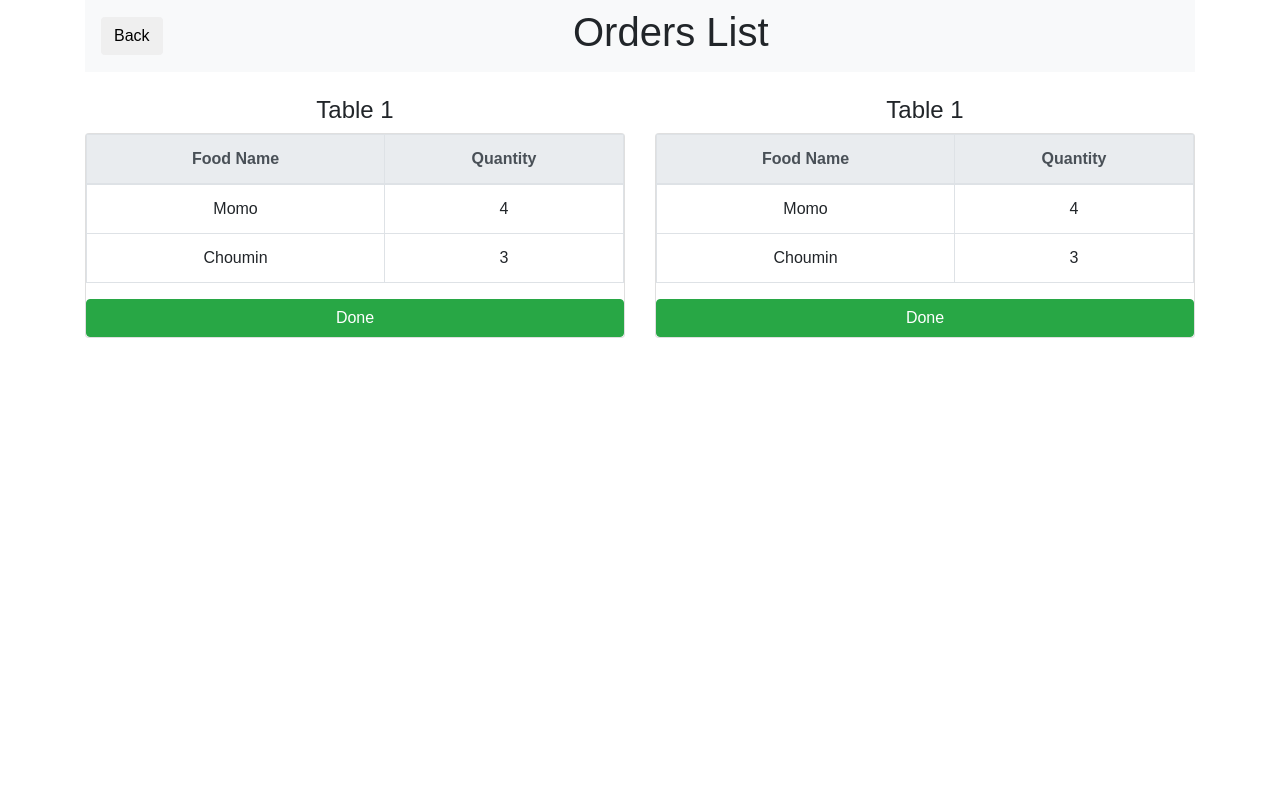
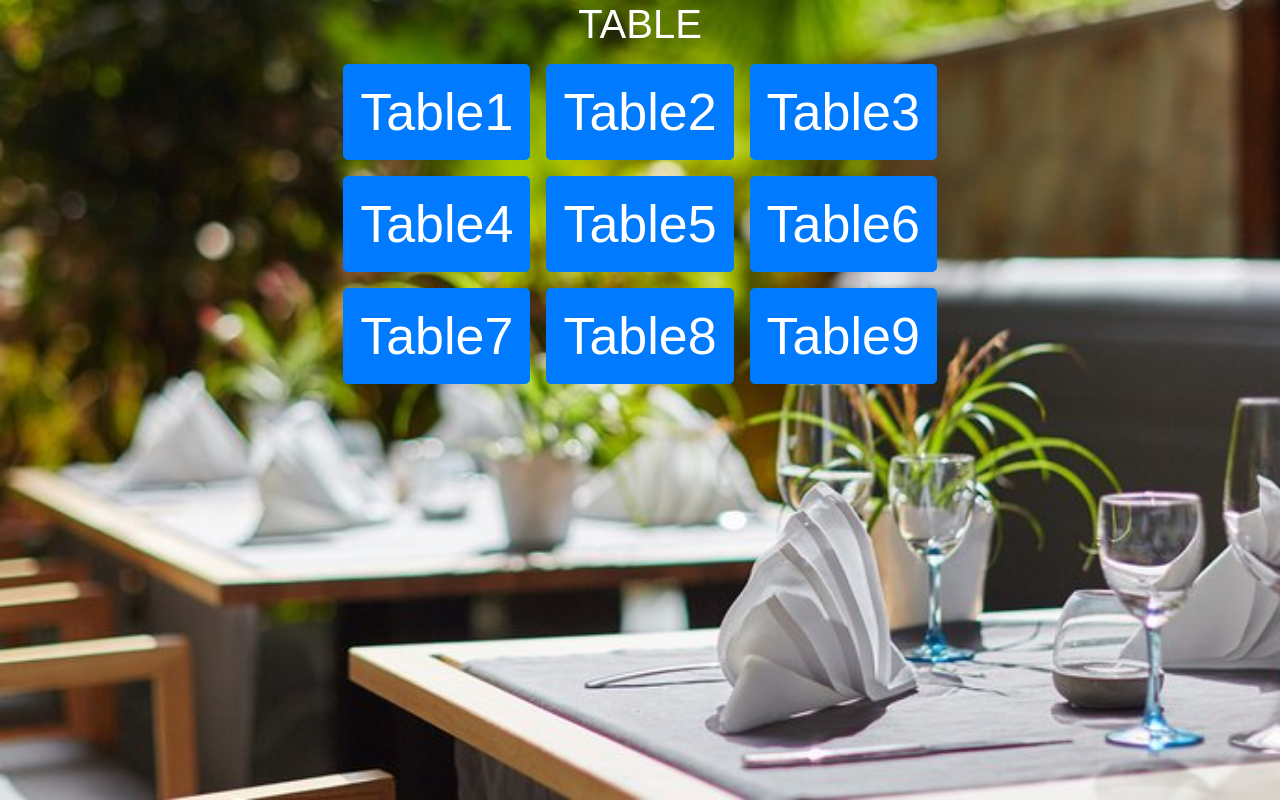
Before and after one commit to DeXteR25/OrderSys, a React (Create React App) app: page / in a window 1280 px wide. Built offline with nearby package versions, Linux system fonts and the light colour scheme.

Commit message:
home page is main page

```diff
--- a/src/App.js
+++ b/src/App.js
@@ -1,7 +1,7 @@
 import React, { Component } from 'react';
 import './App.css';
 import {BrowserRouter as Router, Route} from 'react-router-dom';
-import Cook from './pages/Cook';
+import Home from './pages/Home';
 
 class App extends Component {
   render() {
@@ -9,7 +9,7 @@
       <div className="App">
            <Router>
             <div>
-              <Route exact path="/" component={Cook}/>
+              <Route exact path="/" component={Home}/>
             </div>
           </Router>
       </div>
```
